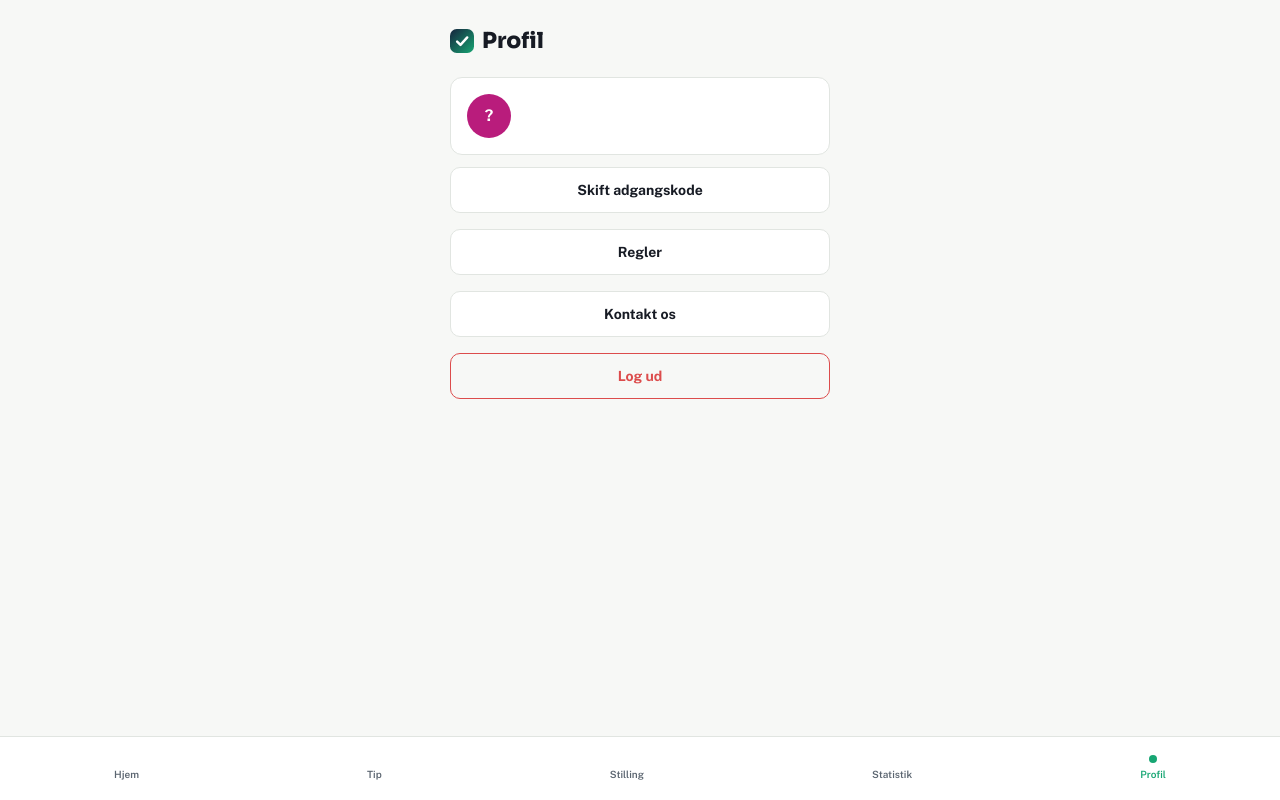
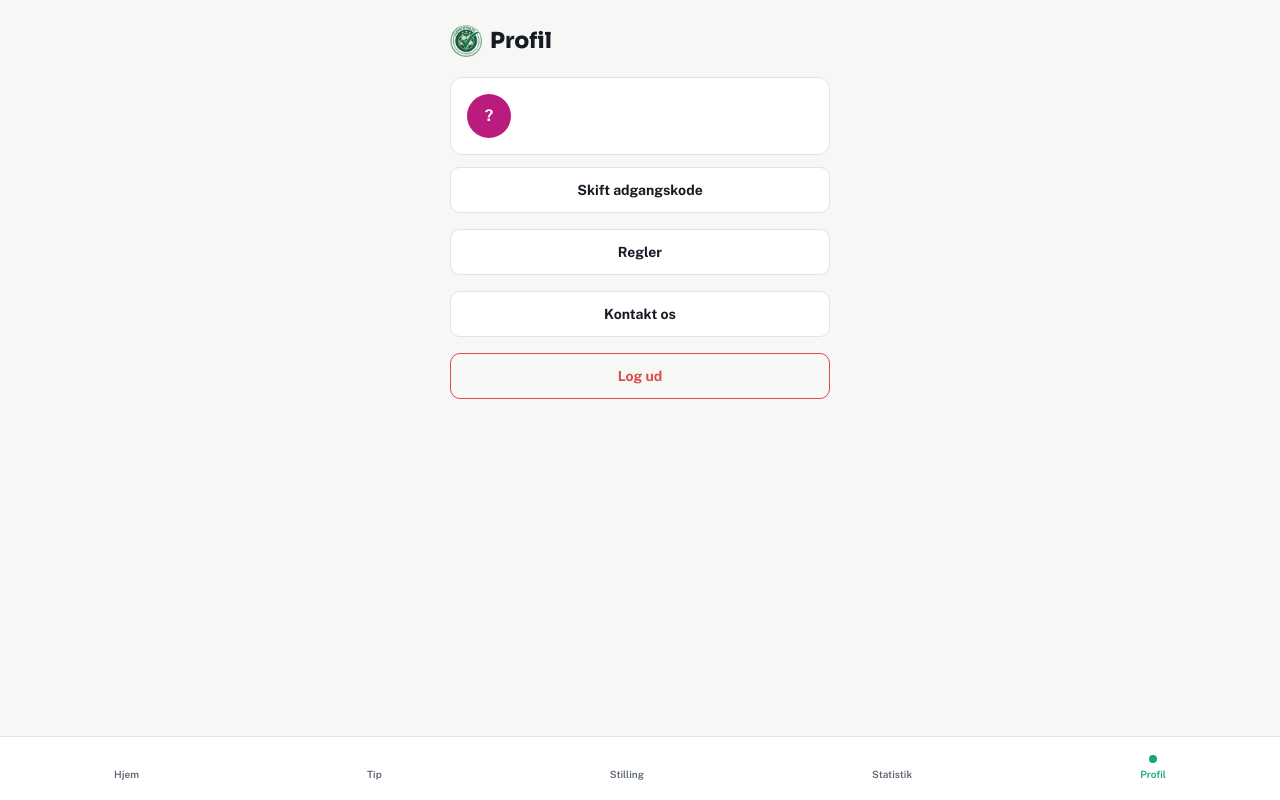
Before and after one commit to HenrikAmar/ugenstipper, a Next.js app: page /profil in a window 1280 px wide. Built offline with nearby package versions, Linux system fonts and the light colour scheme; no server answers; the database is empty.

Commit message:
Tilføj rigtigt logo på forside og topbjælke

```diff
--- a/src/app/page.tsx
+++ b/src/app/page.tsx
@@ -1,6 +1,5 @@
 import Link from "next/link";
 import { createClient } from "@/lib/supabase/server";
-import { Logo } from "@/components/Logo";
 import { AppHeader } from "@/components/AppHeader";
 import { BottomNav } from "@/components/BottomNav";
 
@@ -76,6 +75,14 @@ export default async function HomePage({
         <div className="flex flex-col gap-3 px-5 pt-3">
           {ANNOUNCEMENTS.map((announcement, i) => (
             <div key={announcement.title} className="card rounded-xl p-4">
+              {i === 0 && (
+                // eslint-disable-next-line @next/next/no-img-element
+                <img
+                  src="/logo.png"
+                  alt="Ugenstipper.dk"
+                  className="mx-auto mb-3 block h-48 w-48"
+                />
+              )}
               <div className="flex items-center gap-2">
                 {i === 0 && (
                   <span className="rounded-full bg-accent-tint px-2 py-0.5 text-[10px] font-bold text-accent">
@@ -150,9 +157,10 @@ export default async function HomePage({
 
   return (
     <div className="mx-auto min-h-screen max-w-[420px] bg-bg">
-      <div className="relative overflow-hidden bg-navy px-7 pb-11 pt-14">
-        <Logo size={34} />
-        <h1 className="mt-6 max-w-[280px] text-[28px] font-bold leading-tight text-white">
+      <div className="relative overflow-hidden bg-navy px-7 pb-11 pt-8">
+        {/* eslint-disable-next-line @next/next/no-img-element */}
+        <img src="/logo.png" alt="Ugenstipper.dk" className="mx-auto block h-48 w-48" />
+        <h1 className="mt-8 max-w-[280px] text-[28px] font-bold leading-tight text-white">
           Tip Superligaen med vennerne – helt gratis
         </h1>
         <p className="mt-3 max-w-[300px] text-[14.5px] leading-relaxed text-[#AAB4C6]">
--- a/src/components/AppHeader.tsx
+++ b/src/components/AppHeader.tsx
@@ -1,11 +1,11 @@
-import { LogoMark } from "@/components/Logo";
 import type { ReactNode } from "react";
 
 export function AppHeader({ title, subtitle }: { title: string; subtitle?: ReactNode }) {
   return (
     <div className="px-5 pb-1 pt-6">
       <div className="flex items-center gap-2">
-        <LogoMark size={24} />
+        {/* eslint-disable-next-line @next/next/no-img-element */}
+        <img src="/logo.png" alt="" className="h-8 w-8" />
         <h1 className="text-[22px] font-extrabold">{title}</h1>
       </div>
       {subtitle}
```
Also changed, not shown: public/logo.png (added).
